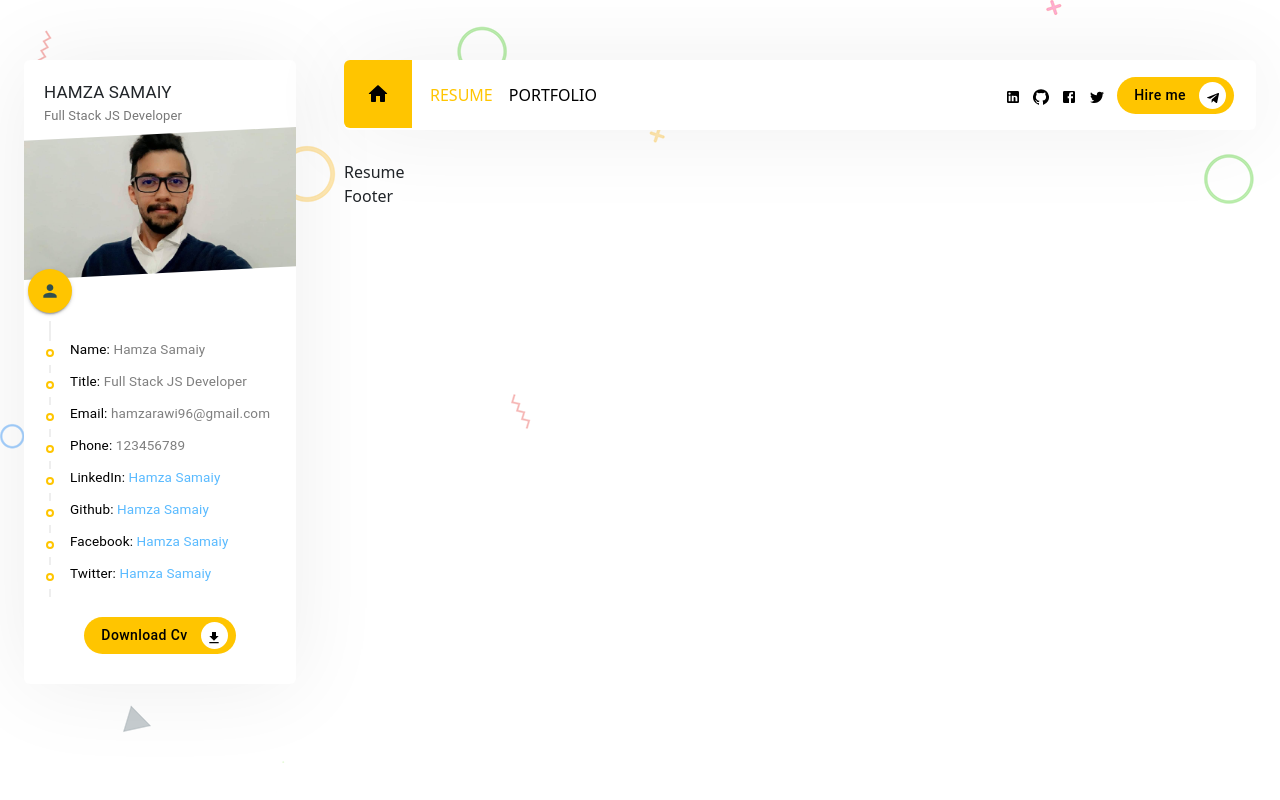
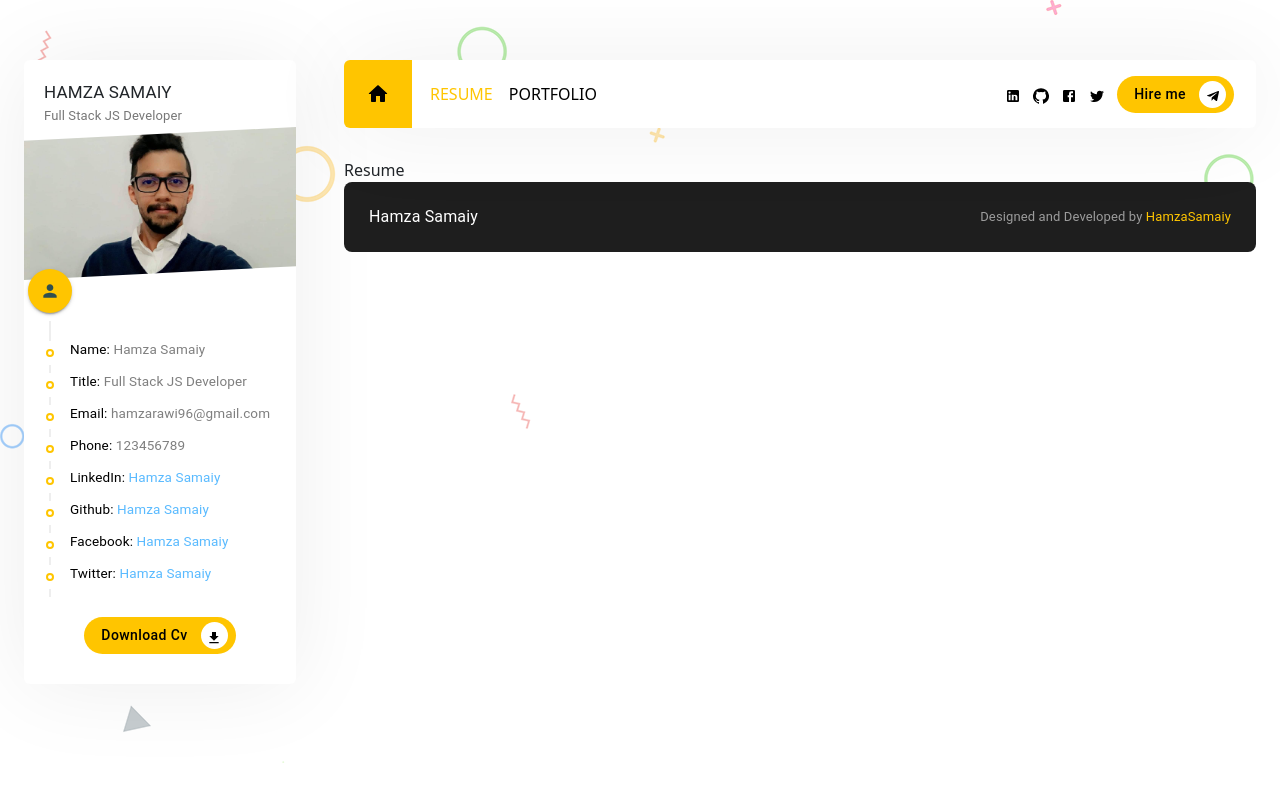
Before and after one commit to HamzaSamaiy/Portfolio_Template_ReactJS, a React (Create React App) app: page / in a window 1280 px wide. Built offline with nearby package versions, Linux system fonts and the light colour scheme.

Commit message:
Footer component

```diff
--- a/src/Components/Footer/Index.js
+++ b/src/Components/Footer/Index.js
@@ -1,9 +1,20 @@
+import { Typography } from '@material-ui/core';
 import React from 'react';
-
+import './Style.css';
+import ResumeData from '../../Utils/ResumeData';
 const Footer =()=>{
     return(
-        <div>
-            Footer
+        <div className='footer'>
+            <div className='footer_left'>
+                <Typography className='footer_name'>
+                    {ResumeData.name}
+                </Typography>
+            </div>
+            <div className='footer_right'>
+                <Typography className='footer_copyright'>
+                Designed and Developed by <a href='https://www.linkedin.com/in/hamza-samaiy/'>HamzaSamaiy</a>
+                </Typography>
+            </div>
         </div>
     )
 }
--- /dev/null
+++ b/src/Components/Footer/Style.css
@@ -0,0 +1,23 @@
+.footer{
+    background: #1e1e1e;
+    min-height: 70px;
+    color: #fff;
+    border-radius: 8px;
+    line-height: 72px;
+    display: flex;
+    flex-wrap: wrap;
+    align-items: center;
+    justify-content: space-between;
+    padding:20px 25px;
+}
+
+.footer .footer_copyright{
+    font-size: small;
+    text-align: end;
+    color:#9c9c9c;
+}
+
+.footer .footer_copyright>a{
+    text-decoration: none !important;
+    color:var(--main-color)
+}
--- a/src/Components/Header/Style.css
+++ b/src/Components/Header/Style.css
@@ -1,23 +1,12 @@
 /* Styling header left */
 .header{
     padding: 0 22px 0 0  !important;
-    border: 0;
-    outline: 0;
-    font-size: 100%;
+    background: #fff;
+    border-radius: 6px;
+    margin-bottom: 30px;
+    box-shadow: 0px 2px 92px 0px rgb(0 0 0 / 7%);
+}
 
-    background: #fff;
-    display: inline-block;
-    border-radius: 6px;
-    -moz-border-radius: 6px;
-    -webkit-border-radius: 6px;
-    height: 70px;
-    width: 100%;
-    margin-bottom: 30px;
-    line-height: 55px;
-    box-shadow: 0px 2px 92px 0px rgb(0 0 0 / 7%);
-    -webkit-box-shadow: 0px 2px 92px 0px rgb(0 0 0 / 7%);
-    -moz-box-shadow: 0px 2px 92px 0px rgba(0, 0, 0, 0.07);
-}
 .header .header_link{
     text-transform: uppercase;
     font-weight: 500px;
--- a/src/index.css
+++ b/src/index.css
@@ -11,7 +11,7 @@
   background-image:url('./assets/images/bg.png');
   background-color: #fafafa;
   outline: 0;
-  overflow: hidden;
+  overflow-x: hidden;
   position: relative;
 }
 
```
Also changed, not shown: src/Components/Header/Index.js (line endings or trailing spaces).
